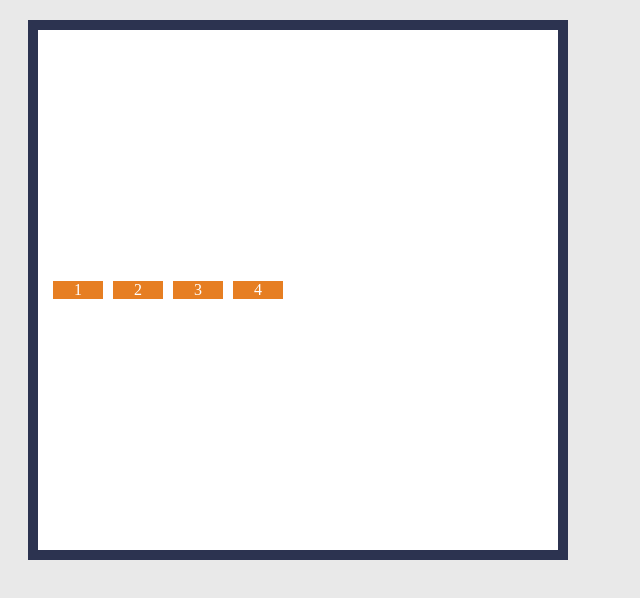
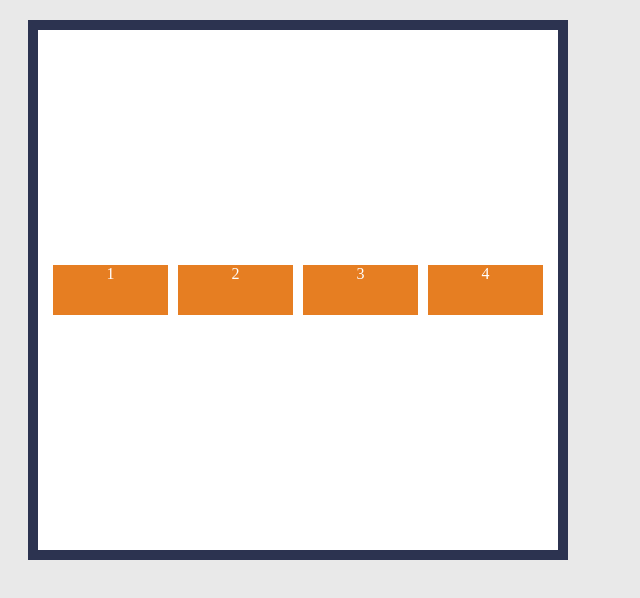
Before and after one commit to AlanJob/FlexBoxExample, a plain HTML site: page index.html in a window 1280 px wide. Shown: the whole page, without its empty margins (0-640 px from the left). Drawn offline with Linux system fonts and the light colour scheme.

Commit message:
flex-grow
Crecimiento de componentes en proporcion necesaria basandose en el contenedor

```diff
--- a/css/index.css
+++ b/css/index.css
@@ -19,12 +19,13 @@ body{
 }
 
 .elemento{
+    flex-grow: 2;
     color: #fff;
     margin: 5px;
     background: #E67E22;
     text-align: center;
-    flex-basis: 50px;
-    /*height: 50px;*/
+    width: 50px;
+    height: 50px;
 }
 
 .elemento1{
```
